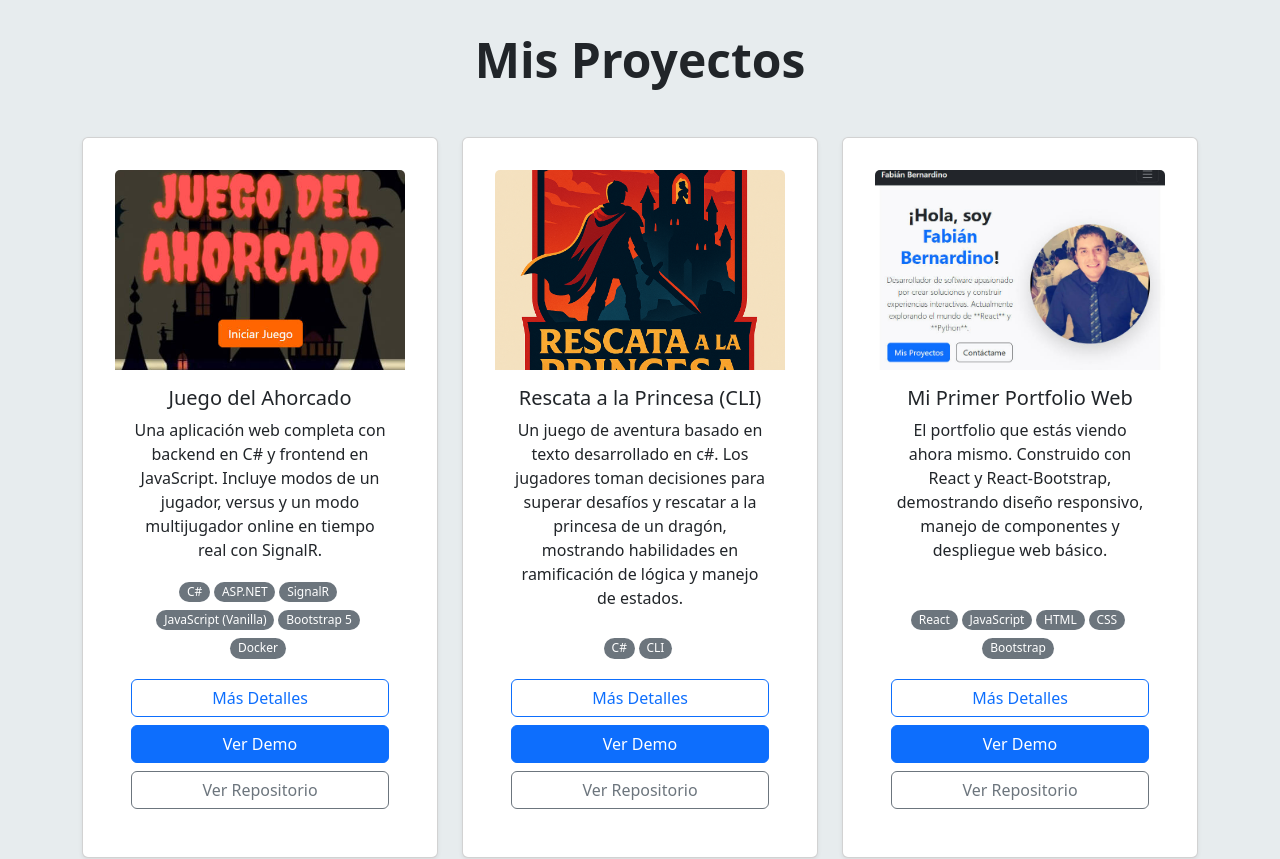
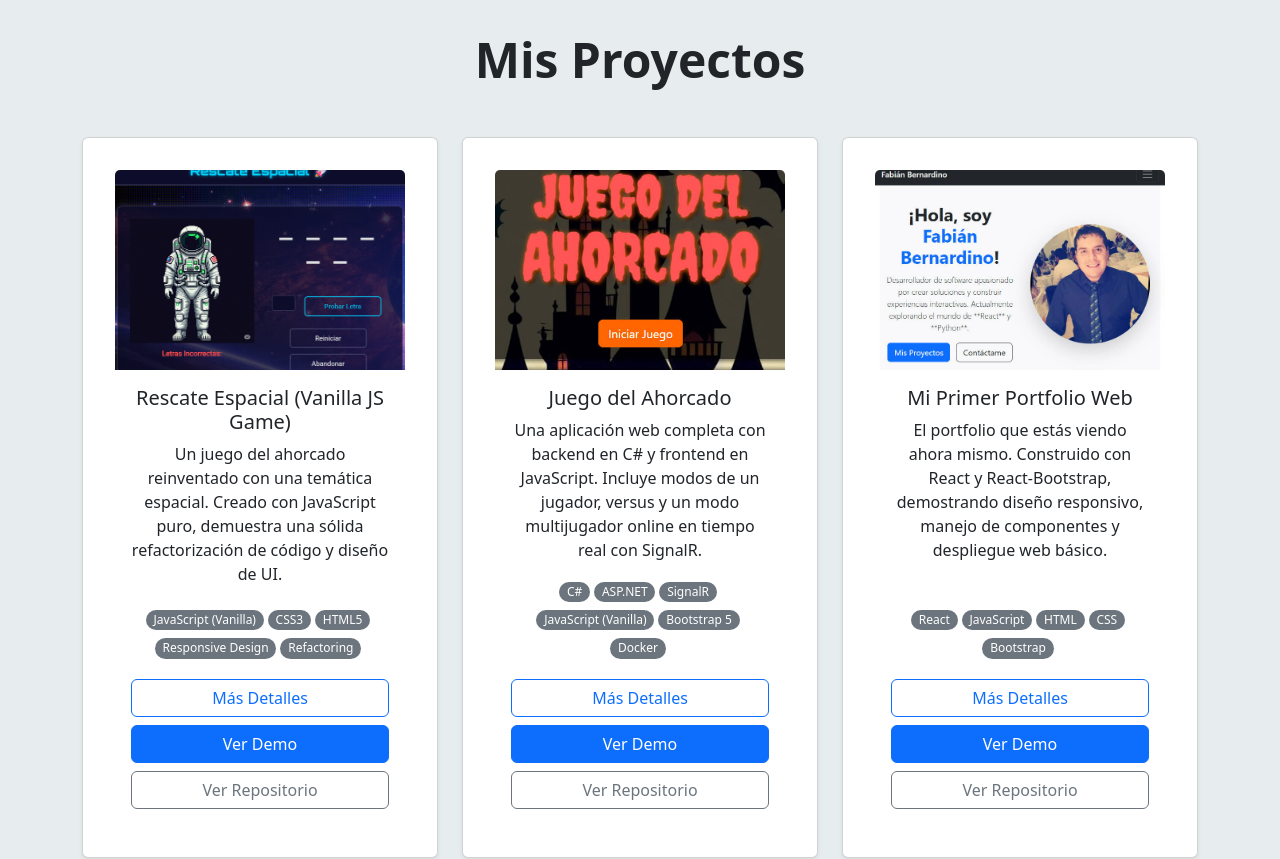
Before and after one commit to Charlydk/Portfolio_personal, a React (Vite) app: page / in a window 1280 px wide. Shown: the part 1580-2439 px from the top of the page. Built offline with nearby package versions, Linux system fonts and the light colour scheme.

Commit message:
agreggo favicom, edito nueva tarjeta con proyecto

```diff
--- a/index.html
+++ b/index.html
@@ -2,7 +2,7 @@
 <html lang="en">
   <head>
     <meta charset="UTF-8" />
-    <link rel="icon" type="image/svg+xml" href="/vite.svg" />
+    <link rel="icon" type="image/svg+xml" href="/public/favicon.png" />
     <meta name="viewport" content="width=device-width, initial-scale=1.0" />
     <title>Fabián Bernardino | Desarrollador web Full Stack Portfolio</title>
     <meta name="description" content="Portfolio de Fabián Bernardino, desarrollador Full Stack especializado en React, JavaScript, diseño web responsivo y C#.Net. Descubre mis proyectos y habilidades." />
--- a/src/data/projectsData.js
+++ b/src/data/projectsData.js
@@ -1,6 +1,26 @@
 const projects = [
+
   {
-    id: 1, // Un ID único para cada proyecto
+    id: 1,
+    title: "Rescate Espacial (Vanilla JS Game)",
+    description: "Un juego del ahorcado reinventado con una temática espacial. Creado con JavaScript puro, demuestra una sólida refactorización de código y diseño de UI.",
+
+    modalContent: {
+      title: "Detalles de 'Rescate Espacial'",
+      text: [
+          "➡️ **Concepto:** 'Rescate Espacial' es la modernización completa de uno de mis primeros proyectos (https://github.com/Charlydk/Juego_ahorcadito.git). El objetivo fue doble: preservar la lógica original del juego y reconstruir toda su base técnica aplicando las mejores prácticas del desarrollo web moderno.",
+          "🛠️ **El Principal Desafío:** Refactorizar el código fue el reto central. Transformé una aplicación multi-página con variables globales a una **Single Page Application (SPA)** con un **objeto de estado centralizado** para gestionar la partida. Esto eliminó errores, mejoró la mantenibilidad y demostró un enfoque más profesional para la arquitectura de software.",
+          "🤓 **Aprendizajes Clave:** Este proyecto fue un ejercicio práctico fundamental en **JavaScript puro (Vanilla JS)**, manipulación del DOM, gestión de estado sin frameworks y diseño responsivo con **CSS Flexbox**. Me permitió aplicar directamente conceptos modernos sobre una base que yo mismo había creado, evidenciando mi crecimiento como desarrollador."
+      ]
+    },
+
+    imageUrl: `${import.meta.env.BASE_URL}images/rescate_espacial.png`, // <-- Recuerda añadir una imagen del nuevo juego
+    projectUrl: "https://charlydk.github.io/Rescate_Espacial/",
+    repoUrl: "https://github.com/Charlydk/Rescate_Espacial.git",
+    technologies: ["JavaScript (Vanilla)", "CSS3", "HTML5", "Responsive Design", "Refactoring"]
+  },
+  {
+    id: 2, // Un ID único para cada proyecto
     title: "Juego del Ahorcado",
     description: "Una aplicación web completa con backend en C# y frontend en JavaScript. Incluye modos de un jugador, versus y un modo multijugador online en tiempo real con SignalR.",
     modalContent: {
@@ -15,23 +35,6 @@ const projects = [
     projectUrl: "https://charlydk.github.io/ahorcado-game/frontend/", // URL a un demo en vivo (si tienes)
     repoUrl: "https://github.com/Charlydk/ahorcado-game.git", // URL a tu repositorio de GitHub
     technologies: ["C#", "ASP.NET", "SignalR", "JavaScript (Vanilla)", "Bootstrap 5", "Docker"] // Tecnologías usadas, opcional para mostrar en la tarjeta
-  },
-  {
-    id: 2,
-    title: "Rescata a la Princesa (CLI)",
-    description: "Un juego de aventura basado en texto desarrollado en c#. Los jugadores toman decisiones para superar desafíos y rescatar a la princesa de un dragón, mostrando habilidades en ramificación de lógica y manejo de estados.",
-    modalContent: {
-    title: "Detalles del Desarrollo del Portfolio",
-    text: [
-      "➡️Este proyecto fue un desafío personal para aplicar y consolidar mis conocimientos en el ecosistema de React. La meta era construir un sitio de una sola página (SPA) que no solo fuera visualmente atractivo, sino también rápido, funcional y fácil de mantener.",
-      "**Desafíos Técnicos:** Uno de los principales retos fue asegurar una experiencia de usuario fluida, implementando animaciones que no comprometieran el rendimiento. La configuración del despliegue en GitHub Pages para un proyecto con Vite y React Router (si se usara) también requirió una configuración específica para manejar las rutas correctamente.",
-      "**Aprendizajes Clave:** A través de este proyecto, profundicé en el manejo de estados de React con Hooks, la creación de componentes reutilizables y la integración de librerías de terceros como React-Bootstrap y AOS. Fue una excelente práctica para entender el ciclo de vida completo de una aplicación web moderna, desde el desarrollo hasta el despliegue."
-      ]
-    },
-    imageUrl: `${import.meta.env.BASE_URL}images/princess-rescue.png`,
-    projectUrl: "https://charlydk.github.io/princes rescue/",
-    repoUrl: "https://github.com/Charlydk/princess-rescue-repo",
-    technologies: ["C#", "CLI"]
   },
   {
     id: 3,
@@ -50,10 +53,13 @@ const projects = [
     repoUrl: "https://github.com/Charlydk/Portfolio_personal.git",
     technologies: ["React", "JavaScript", "HTML", "CSS", "Bootstrap"]
   },
+
+
+
   // Añadir más proyectos aquí siguiendo el mismo formato
   /*
   {
-    id: 4,
+    id: 5,
     title: "Nombre de Otro Proyecto",
     description: "Breve descripción de otro proyecto. Destaca lo que hace y lo que aprendiste.",
     imageUrl: "/images/otro-proyecto.png",
```
Also changed, not shown: public/favicon.png (added), public/images/rescate_espacial.png (added).
